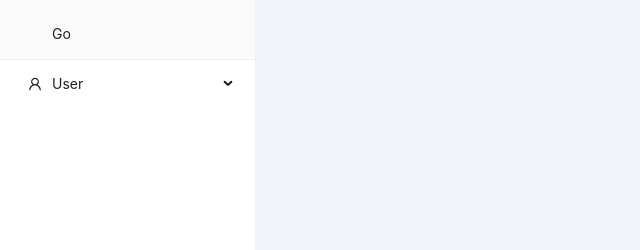
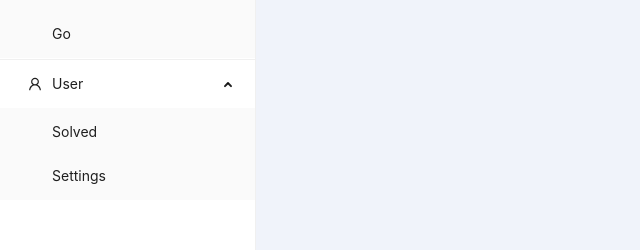
Before and after one commit to krivolapovdev/code-output-quiz, a React (Vite) app in the folder frontend/: page / in a window 1280 px wide. Shown: the part 126-376 px from the top of the page, without its empty margins (0-640 px from the left). Built offline with nearby package versions, Linux system fonts and the light colour scheme.

Commit message:
Update CustomMenu to include USER_KEY in defaultOpenKeys

```diff
--- a/frontend/src/widgets/CustomMenu/ui/index.tsx
+++ b/frontend/src/widgets/CustomMenu/ui/index.tsx
@@ -1,14 +1,14 @@
 import { Menu } from 'antd';
 
 import { menuItems } from '../config';
-import { DIFFICULTY_KEY, JAVA_KEY, LANGUAGE_KEY, PROGRAMMING_KEY } from '../consts';
+import { DIFFICULTY_KEY, JAVA_KEY, LANGUAGE_KEY, PROGRAMMING_KEY, USER_KEY } from '../consts';
 
 export const CustomMenu = () => {
   return (
     <Menu
       style={{ width: 256 }}
       defaultSelectedKeys={JAVA_KEY}
-      defaultOpenKeys={[PROGRAMMING_KEY, LANGUAGE_KEY, DIFFICULTY_KEY]}
+      defaultOpenKeys={[PROGRAMMING_KEY, LANGUAGE_KEY, DIFFICULTY_KEY, USER_KEY]}
       mode='inline'
       items={menuItems}
       className='min-h-[100vh] overflow-y-auto'
```
